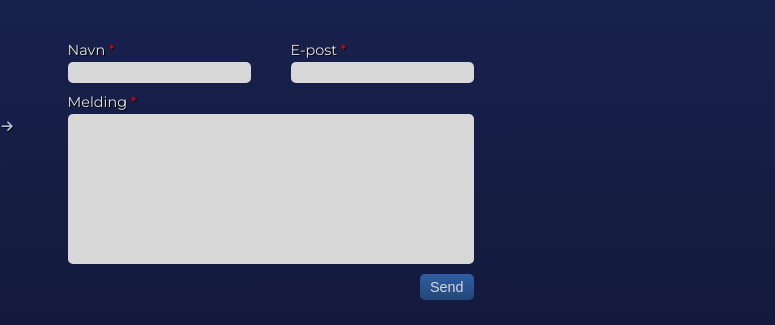
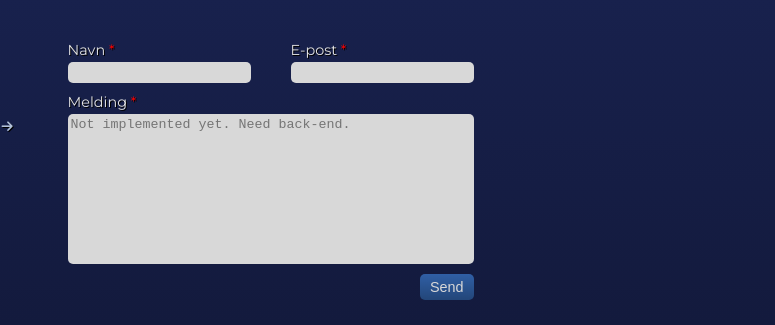
Before and after one commit to bendik-bruun-olsen/portfolio, a plain HTML site: page index.html in a window 1280 px wide. Shown: the part 3146-3471 px from the top of the page, 505-1280 px from the left. Drawn offline with Linux system fonts and the light colour scheme.

Commit message:
Added placeholder for textarea in contact

```diff
--- a/index.html
+++ b/index.html
@@ -162,7 +162,7 @@
                     </div>
                     <div id="sender-message-container">
                         <label for="sender-message">Melding <span class="input-required">*</span></label>
-                        <textarea id="sender-message"></textarea>
+                        <textarea id="sender-message" placeholder="Not implemented yet. Need back-end."></textarea>
                     </div>
                     <div id="contact-send-btn-container">
                         <button id="contact-send-btn" type="submit">Send</button>
```
